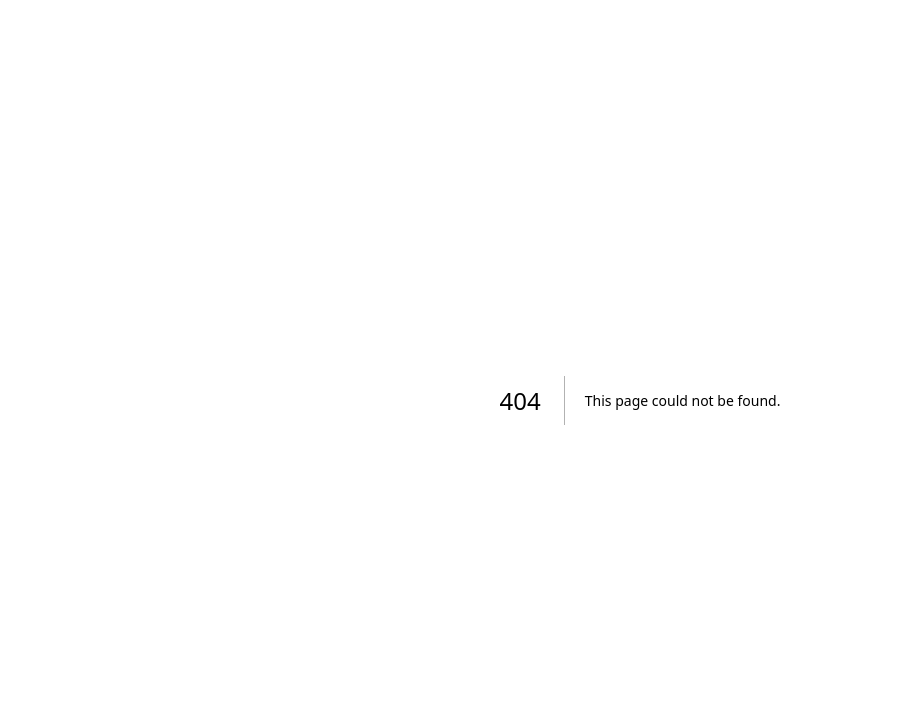
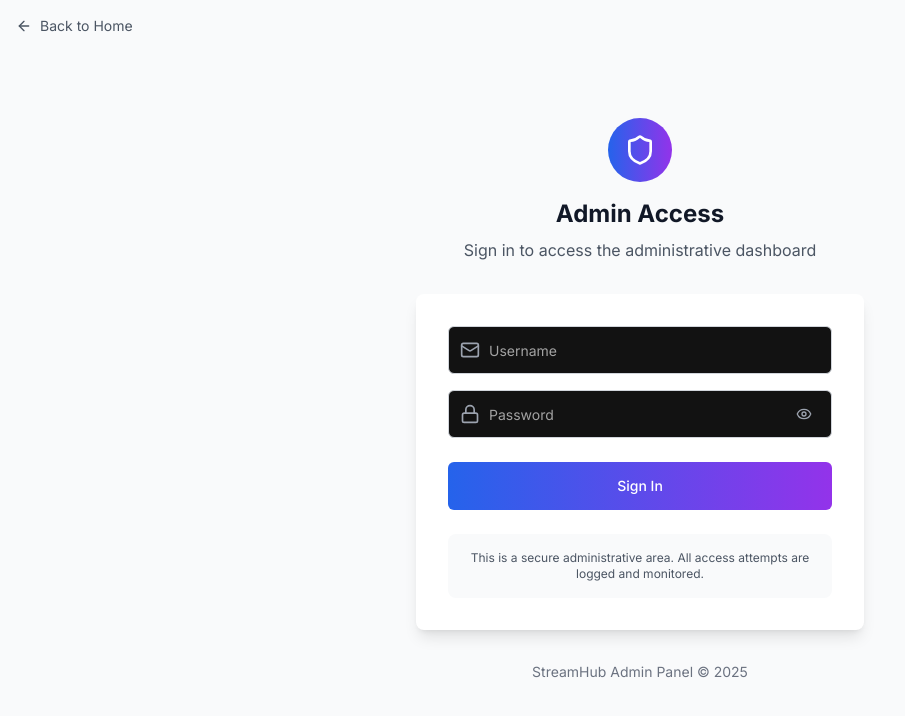
Before and after one commit to heymilind/Streamvid, a Next.js app: page /admin in a window 1280 px wide. Before the commit this address had no page. Shown: the top 716 px of the page, without its empty margins (0-905 px from the left). Built offline with nearby package versions, Linux system fonts and the light colour scheme.

Commit message:
feat: hide admin interface from public view
Restrict admin access to specific paths and hide admin link.

#VERCEL_SKIP

Co-authored-by: Milind Chand Boro <93376151+heymilind@users.noreply.github.com>

```diff
--- /dev/null
+++ b/app/admin/page.tsx
@@ -0,0 +1,181 @@
+"use client"
+
+import type React from "react"
+
+import { useState, useEffect } from "react"
+import { useRouter } from "next/navigation"
+import { Button } from "@/components/ui/button"
+import { Input } from "@/components/ui/input"
+import { Alert, AlertDescription } from "@/components/ui/alert"
+import { Eye, EyeOff, Mail, Lock, Shield, ArrowLeft } from "lucide-react"
+import Link from "next/link"
+
+export default function AdminPage() {
+  const [username, setUsername] = useState("")
+  const [password, setPassword] = useState("")
+  const [showPassword, setShowPassword] = useState(false)
+  const [error, setError] = useState("")
+  const [isLoading, setIsLoading] = useState(false)
+  const router = useRouter()
+
+  // Check if already authenticated
+  useEffect(() => {
+    const checkAuth = () => {
+      try {
+        const authData = localStorage.getItem("adminAuth")
+        if (authData) {
+          const { isAuthenticated, loginTime } = JSON.parse(authData)
+          const isExpired = Date.now() - loginTime > 24 * 60 * 60 * 1000
+
+          if (isAuthenticated && !isExpired) {
+            router.push("/admin/dashboard")
+            return
+          }
+        }
+      } catch (error) {
+        console.error("Auth check failed:", error)
+      }
+    }
+
+    checkAuth()
+  }, [router])
+
+  const handleLogin = async (e: React.FormEvent) => {
+    e.preventDefault()
+    setIsLoading(true)
+    setError("")
+
+    // Simulate authentication delay
+    await new Promise((resolve) => setTimeout(resolve, 1000))
+
+    // Get current stored credentials or use defaults
+    const storedCredentials = localStorage.getItem("adminCredentials")
+    const currentCredentials = storedCredentials
+      ? JSON.parse(storedCredentials)
+      : { username: "admin", password: "flapadmin2025@06#" }
+
+    if (username === currentCredentials.username && password === currentCredentials.password) {
+      // Set authentication token in localStorage
+      localStorage.setItem(
+        "adminAuth",
+        JSON.stringify({
+          isAuthenticated: true,
+          username: username,
+          loginTime: Date.now(),
+        }),
+      )
+
+      // Redirect to dashboard
+      router.push("/admin/dashboard")
+    } else {
+      setError("Invalid username or password")
+    }
+
+    setIsLoading(false)
+  }
+
+  return (
+    <div className="min-h-screen bg-gray-50">
+      {/* Back to Home Link */}
+      <div className="absolute top-4 left-4 z-10">
+        <Link href="/" className="flex items-center gap-2 text-gray-600 hover:text-gray-900 transition-colors">
+          <ArrowLeft className="w-4 h-4" />
+          <span className="text-sm">Back to Home</span>
+        </Link>
+      </div>
+
+      <div className="flex items-center justify-center min-h-screen px-4">
+        <div className="w-full max-w-md">
+          {/* Header */}
+          <div className="text-center mb-8">
+            <div className="w-16 h-16 bg-gradient-to-r from-blue-600 to-purple-600 rounded-full flex items-center justify-center mx-auto mb-4">
+              <Shield className="w-8 h-8 text-white" />
+            </div>
+            <h1 className="text-2xl font-bold text-gray-900 mb-2">Admin Access</h1>
+            <p className="text-gray-600">Sign in to access the administrative dashboard</p>
+          </div>
+
+          {/* Login Form */}
+          <div className="bg-white rounded-lg shadow-lg p-8">
+            <form onSubmit={handleLogin} className="space-y-6">
+              {error && (
+                <Alert className="border-red-200 bg-red-50">
+                  <AlertDescription className="text-red-800 text-sm">{error}</AlertDescription>
+                </Alert>
+              )}
+
+              <div className="space-y-4">
+                <div className="relative">
+                  <Mail className="absolute left-3 top-1/2 transform -translate-y-1/2 text-gray-400 w-5 h-5" />
+                  <Input
+                    type="text"
+                    value={username}
+                    onChange={(e) => setUsername(e.target.value)}
+                    placeholder="Username"
+                    required
+                    disabled={isLoading}
+                    className="pl-10 h-12 border-gray-300 focus:border-blue-500 focus:ring-blue-500"
+                  />
+                </div>
+
+                <div className="relative">
+                  <Lock className="absolute left-3 top-1/2 transform -translate-y-1/2 text-gray-400 w-5 h-5" />
+                  <Input
+                    type={showPassword ? "text" : "password"}
+                    value={password}
+                    onChange={(e) => setPassword(e.target.value)}
+                    placeholder="Password"
+                    required
+                    disabled={isLoading}
+                    className="pl-10 pr-10 h-12 border-gray-300 focus:border-blue-500 focus:ring-blue-500"
+                  />
+                  <Button
+                    type="button"
+                    variant="ghost"
+                    size="sm"
+                    className="absolute right-3 top-1/2 transform -translate-y-1/2 h-8 w-8 p-0"
+                    onClick={() => setShowPassword(!showPassword)}
+                    disabled={isLoading}
+                  >
+                    {showPassword ? (
+                      <EyeOff className="h-4 w-4 text-gray-400" />
+                    ) : (
+                      <Eye className="h-4 w-4 text-gray-400" />
+                    )}
+                  </Button>
+                </div>
+              </div>
+
+              <Button
+                type="submit"
+                className="w-full h-12 bg-gradient-to-r from-blue-600 to-purple-600 hover:from-blue-700 hover:to-purple-700 text-white font-medium"
+                disabled={isLoading}
+              >
+                {isLoading ? (
+                  <>
+                    <div className="w-4 h-4 border-2 border-white/30 border-t-white rounded-full animate-spin mr-2" />
+                    Signing in...
+                  </>
+                ) : (
+                  "Sign In"
+                )}
+              </Button>
+            </form>
+
+            {/* Security Notice */}
+            <div className="mt-6 p-4 bg-gray-50 rounded-lg">
+              <p className="text-xs text-gray-600 text-center">
+                This is a secure administrative area. All access attempts are logged and monitored.
+              </p>
+            </div>
+          </div>
+
+          {/* Footer */}
+          <div className="text-center mt-8">
+            <p className="text-sm text-gray-500">StreamHub Admin Panel © {new Date().getFullYear()}</p>
+          </div>
+        </div>
+      </div>
+    </div>
+  )
+}
--- a/components/main-header.tsx
+++ b/components/main-header.tsx
@@ -96,15 +96,8 @@ export default function MainHeader() {
           </div>
         </div>
 
-        {/* Admin Link */}
-        <div className="flex items-center">
-          <Link
-            href="/admin/dashboard"
-            className="text-zinc-400 hover:text-white text-sm px-3 py-2 rounded-lg hover:bg-zinc-800 transition-colors"
-          >
-            Admin
-          </Link>
-        </div>
+        {/* Hidden Admin Access - Access via /admin */}
+        <div className="flex items-center">{/* Admin interface accessible only via direct URL navigation */}</div>
       </div>
 
       {/* Navigation Menu */}
```
